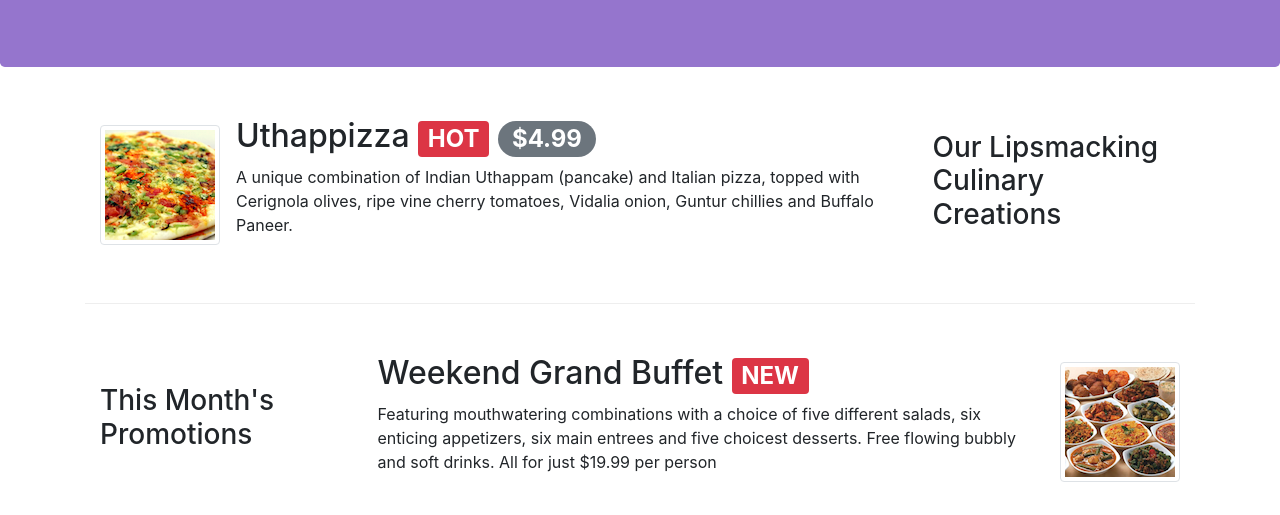
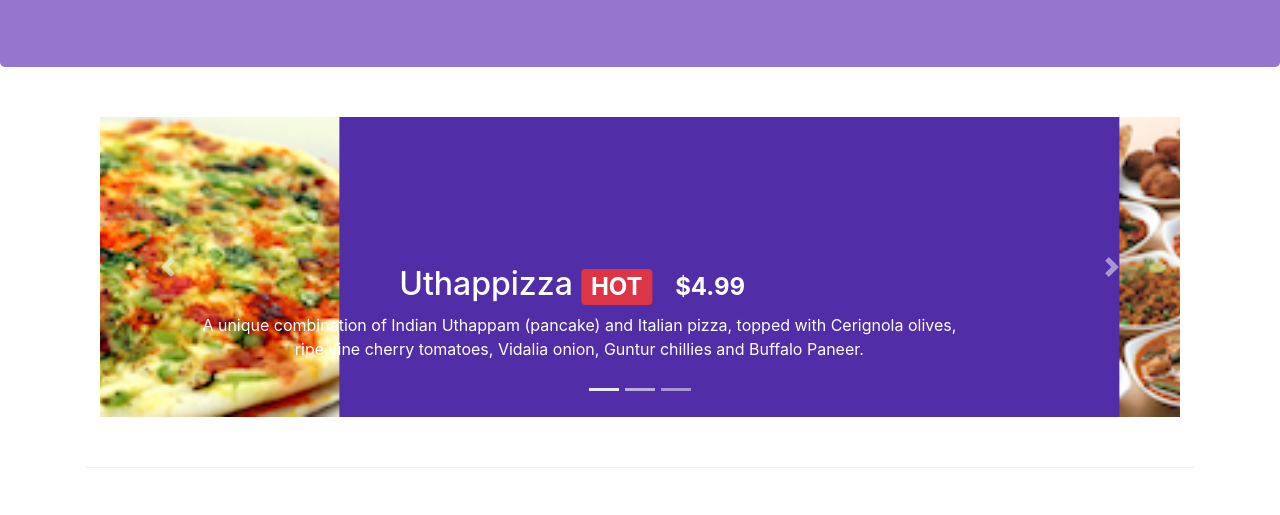
Before and after one commit to NikPatil08/Bootstrap-4, a plain HTML site: page index.html in a window 1280 px wide. Shown: the part 267-782 px from the top of the page. Drawn offline with nearby package versions, Linux system fonts and the light colour scheme.

Commit message:
Carousel

```diff
--- a/CSS/styles.css
+++ b/CSS/styles.css
@@ -43,3 +43,18 @@ body{
     border-bottom: 1px solid #ddd;
     padding: 10px;
 }
+
+.carousel {
+    background:#512DA8;
+}
+
+.carousel-item {
+  height: 300px;
+}
+
+.carousel-item img {
+    position: absolute;
+    top: 0;
+    left: 0;
+    min-height: 300px;
+}
--- a/index.html
+++ b/index.html
@@ -94,64 +94,62 @@
     </header>
 
     <div class="container">
-        <div class="row row-content align-items-center">
-            <div class="col-12 col-sm-4 col-md-3 order-sm-last">
-                <h3>Our Lipsmacking Culinary Creations</h3>
-            </div>
-            <div class="col col-sm col-md order-sm-first">
-                <div class="media">
-                    <img class="d-flex mr-3 img-thumbnail align-self-center"
-                            src="img/uthappizza.png" alt="Uthappizza">
-                    <div class="media-body">
-                        <h2 class="mt-0">Uthappizza <span class="badge badge-danger">HOT</span>&nbsp;<span class="badge badge-pill badge-secondary">$4.99</span></h2>
-                        <p class="d-none d-sm-block">A unique combination of Indian Uthappam (pancake) and
-                            Italian pizza, topped with Cerignola olives, ripe vine
-                            cherry tomatoes, Vidalia onion, Guntur chillies and
-                            Buffalo Paneer.</p>
+        <div class="row row-content">
+            <div class="col">
+                <div id="mycarousel" class="carousel slide" data-ride="carousel">
+                    <div class="carousel-inner" role="listbox">
+                        <div class="carousel-item active">
+                            <img class="d-block img-fluid" src="img/uthappizza.png" alt="Uthappizza">
+                                <div class="carousel-caption d-none d-md-block">
+                                    <h2>Uthappizza <span class="badge badge-danger">HOT</span> <span class="badge badge-pill badge-default">$4.99</span></h2>
+                                    <p class="d-none d-sm-block">
+                                        A unique combination of Indian Uthappam (pancake) and
+                                        Italian pizza, topped with Cerignola olives, ripe vine cherry tomatoes, Vidalia onion,
+                                        Guntur chillies and Buffalo Paneer.
+                                    </p>
                                 </div>
                         </div>
-
+                        <div class="carousel-item">
+                            <img class="d-block img-fluid" src="img/buffet.png" alt="buffet">
+                                <div class="carousel-caption d-none d-md-block">
+                                    <h2>Weekend Grand Buffet&nbsp;<span class="badge badge-danger">NEW</span></h2>
+                                    <p class="d-none d-sm-block">
+                                        Featuring mouthwatering combinations with a choice of five different salads,
+                                        six enticing appetizers, six main entrees and five choicest desserts. Free flowing bubbly and soft drinks.
+                                        All for just $19.99 per person
+                                    </p>
                                 </div>
                         </div>
-
-
-        <div class="row row-content align-items-center">
-            <div class="col-12 col-sm-4 col-md-3">
-                <h3>This Month's Promotions</h3>
-            </div>
-            <div class="col col-sm col-md">
-                <div class="media">
-                    <div class="media-body">
-                        <h2 class="mt-0">Weekend Grand Buffet&nbsp;<span class="badge badge-danger">NEW</span></h2>
-                        <p class="d-none d-sm-block">Featuring mouthwatering combinations with a choice of five different salads,
-                            six enticing appetizers, six main entrees and five choicest desserts. Free flowing bubbly and soft drinks.
-                            All for just $19.99 per person </p>
-                    </div>
-                    <img class="d-flex ml-3 img-thumbnail align-self-center" src="img/buffet.png" alt="buffet">
-                </div>
-            </div>
-        </div>
-
-        <div class="row row-content align-items-center">
-            <div class="col-12 col-sm-4 col-md-3 order-sm-last">
-                <h3>Meet our Culinary Specialists</h3>
-            </div>
-            <div class="col col-sm col-md order-sm-first">
-                <div class="media">
-                    <img class="d-flex mr-3 img-thumbnail align-self-center"
-                            src="img/alberto.png" alt="Alberto Somayya">
-                    <div class="media-body">
-                        <h2 class="mt-0">Alberto Somayya</h2>
+                        <div class="carousel-item">
+                            <img class="d-block img-fluid" src="img/alberto.png" alt="Alberto Somayya">
+                                <div class="carousel-caption d-none d-md-block">
+                                    <h2>Alberto Somayya</h2>
                                     <h4>Executive Chef</h4>
-                        <p class="d-none d-sm-block">Award winning three-star Michelin chef with wide
+                                    <p class="d-none d-sm-block">
+                                        Award winning three-star Michelin chef with wide
                                         International experience having worked closely with
                                         whos-who in the culinary world, he specializes in
                                         creating mouthwatering Indo-Italian fusion experiences.
                                     </p>
                                 </div>
                         </div>
+                        <ol class="carousel-indicators">
+                            <li data-target="#mycarousel" data-slide-to="0" class="active"></li>
+                            <li data-target="#mycarousel" data-slide-to="1"></li>
+                            <li data-target="#mycarousel" data-slide-to="2"></li>
+                        </ol>
                     </div>
                 </div>
+                <a class="carousel-control-prev" href="#mycarousel" role="button" data-slide="prev">
+                    <span class="carousel-control-prev-icon"></span>
+                </a>
+                <a class="carousel-control-next" href="#mycarousel" role="button" data-slide="next">
+                    <span class="carousel-control-next-icon"></span>
+                </a>
+            </div>
+        </div>
+    </div>
+
         <div class="row row-content align-items-center justify-content-center" id="reserve">
             <div class="col-12 col-sm-8">
                 <div class="card">
```
Lines whose indentation alone changed are shown as unchanged.
